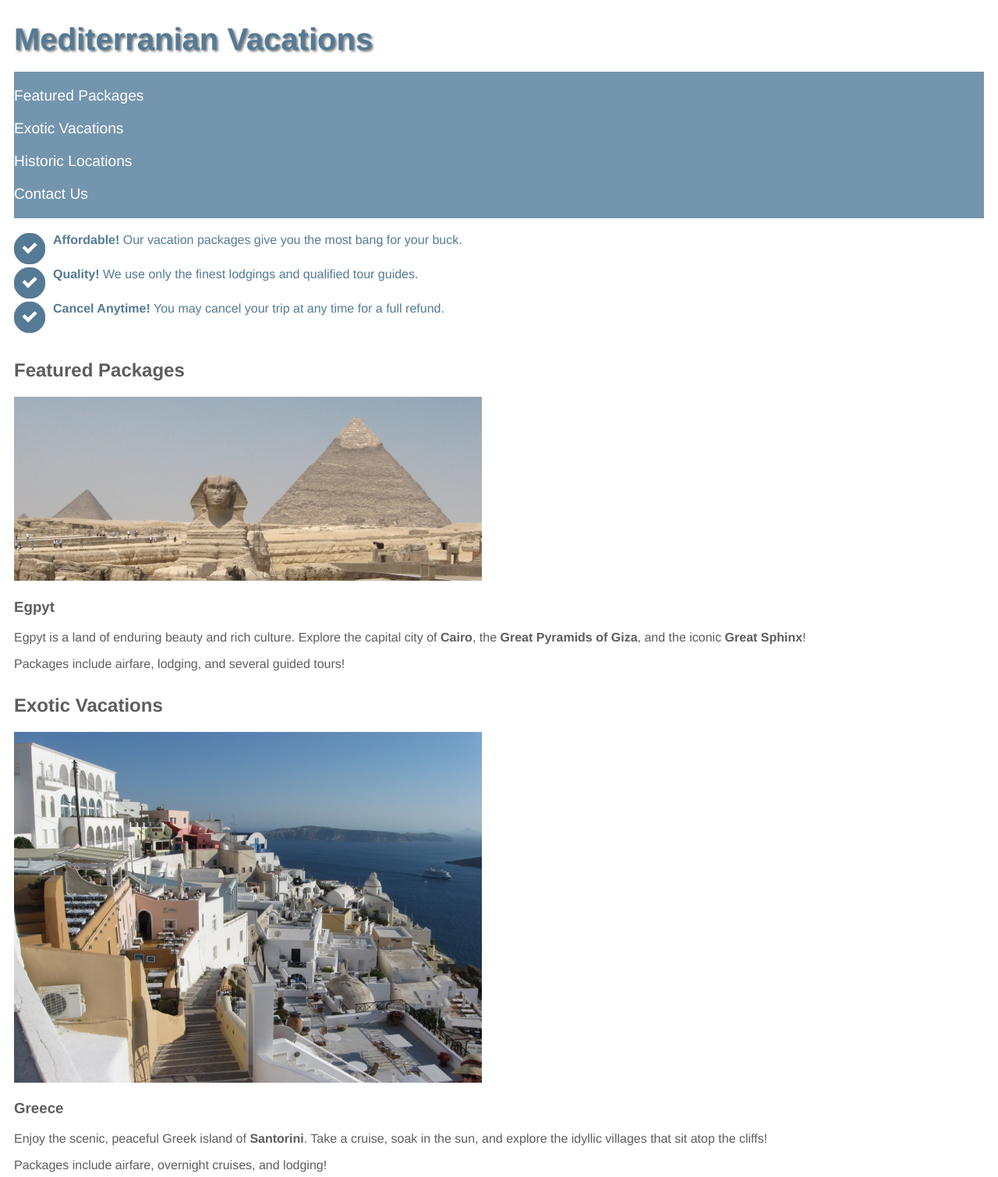
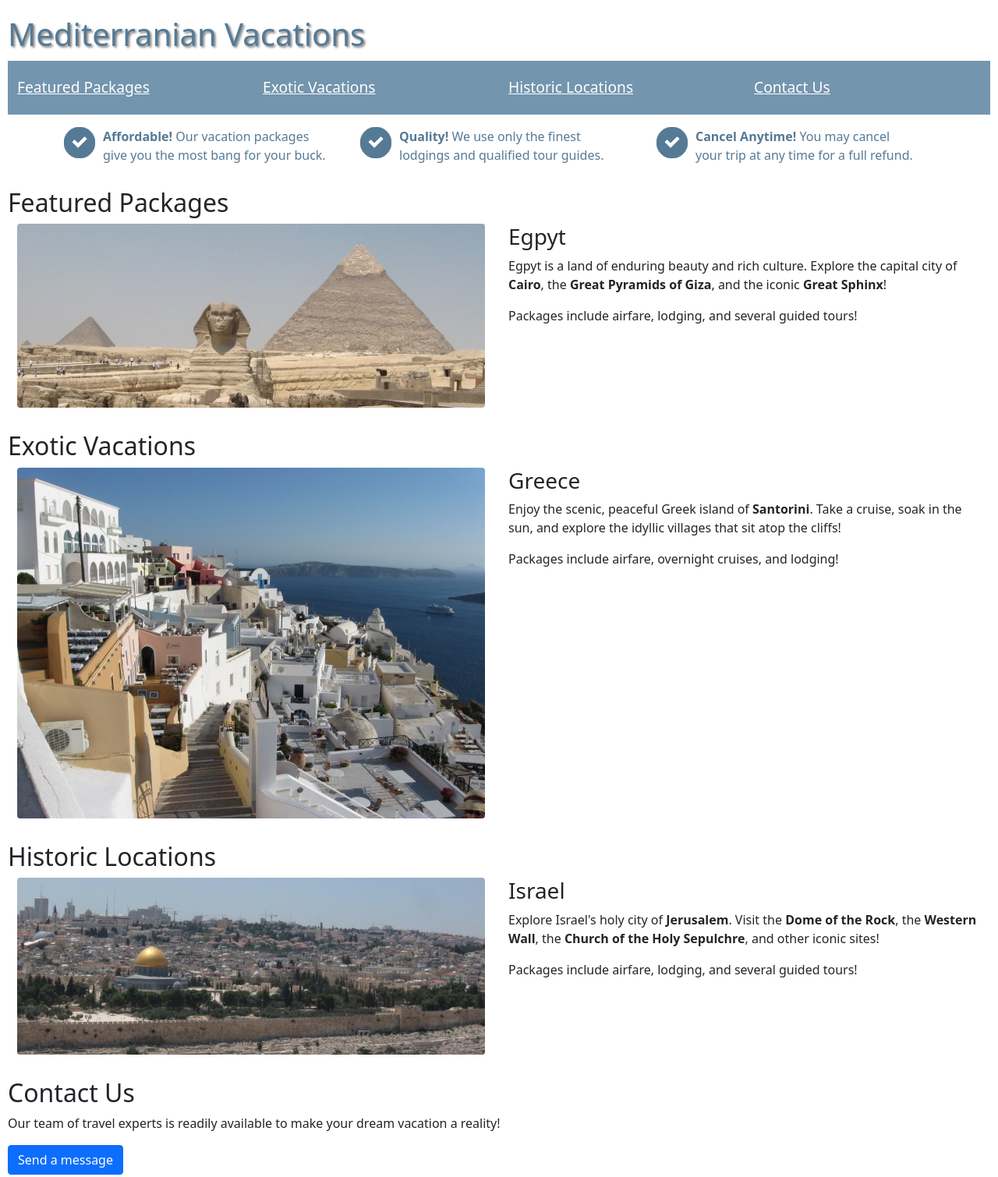
Before and after one commit to minshwemaunghtet/zylabs, a plain HTML site: page section 10/LAB_ Bootstrap for a vacation website/index.html in a window 1280 px wide. Shown: the top 1510 px of the page at 78% size. Drawn offline with nearby package versions, Linux system fonts and the light colour scheme.

Commit message:
lab 10 done

```diff
--- a/section 10/LAB_ Bootstrap for a vacation website/index.html
+++ b/section 10/LAB_ Bootstrap for a vacation website/index.html
@@ -4,23 +4,27 @@
    <title>Bootstrap Lab</title>
    <meta name="viewport" content="width=device-width, initial-scale=1">
    <link rel="stylesheet" href="styles.css">
+   <link rel="stylesheet" href="https://cdn.jsdelivr.net/npm/bootstrap@5.1.3/dist/css/bootstrap.min.css"
+      integrity="sha384-1BmE4kWBq78iYhFldvKuhfTAU6auU8tT94WrHftjDbrCEXSU1oBoqyl2QvZ6jIW3"
+      crossorigin="anonymous">
    <script src="script.js" defer></script>
+   <script src="https://cdn.jsdelivr.net/npm/bootstrap@5.1.3/dist/js/bootstrap.min.js"></script>
 </head>
 <body>
    <header>
       <h1>Mediterranian Vacations</h1>
    </header>
-   <nav>
-      <ul>
-         <li><a href="#featured">Featured Packages</a></li>
-         <li><a href="#exotic">Exotic Vacations</a></li>
-         <li><a href="#historic">Historic Locations</a></li>
-         <li><a href="#contact">Contact Us</a></li>
+   <nav class="container-fluid">
+      <ul class="row">
+         <li class="col-md"><a href="#featured">Featured Packages</a></li>
+         <li class="col-md"><a href="#exotic">Exotic Vacations</a></li>
+         <li class="col-md"><a href="#historic">Historic Locations</a></li>
+         <li class="col-md"><a href="#contact">Contact Us</a></li>
       </ul>
    </nav>
-   <div id="benefits">
-      <div>
-         <div class="benefits-inner-container">
+   <div id="benefits" class="container">
+      <div class="row">
+         <div class="benefits-inner-container col-sm">
             <div>
                <img src="checkmark.png" alt="checkmark">
             </div>
@@ -29,7 +33,7 @@
                the most bang for your buck.
             </div>
          </div>
-         <div class="benefits-inner-container">
+         <div class="benefits-inner-container col-sm">
             <div>
                <img src="checkmark.png" alt="checkmark">
             </div>
@@ -38,7 +42,7 @@
                and qualified tour guides.
             </div>
          </div>
-         <div class="benefits-inner-container">
+         <div class="benefits-inner-container col-sm">
             <div>
                <img src="checkmark.png" alt="checkmark">
             </div>
@@ -55,10 +59,10 @@
          <h2>Featured Packages</h2>
          <div class="container-fluid">
             <div class="row">
-               <div>
-                  <img src="egypt_600.jpg" alt="Great Sphyinx and pyramid">
+               <div class="col-lg">
+                  <img src="egypt_600.jpg" alt="Great Sphyinx and pyramid" class="rounded img-fluid">
                </div>
-               <div>
+               <div class="col-lg">
                   <h3>Egpyt</h3>
                   <p>Egpyt is a land of enduring beauty and rich culture.
                      Explore the capital city of <strong>Cairo</strong>,
@@ -75,12 +79,12 @@
 
       <section id="exotic">
          <h2>Exotic Vacations</h2>
-         <div>
-            <div>
-               <div>
-                  <img src="greece_600.jpg" alt="Arial view of Santorini">
+         <div class="container-fluid">
+            <div class="row">
+               <div class="col-lg">
+                  <img src="greece_600.jpg" alt="Arial view of Santorini" class="rounded img-fluid">
                </div>
-               <div>
+               <div class="col-lg">
                   <div>
                      <h3>Greece</h3>
                      <p>Enjoy the scenic, peaceful Greek island of <strong>Santorini</strong>.
@@ -98,12 +102,12 @@
 
       <section id="historic">
          <h2>Historic Locations</h2>
-         <div>
-            <div>
-               <div>
-                  <img src="israel_600.jpg" alt="Jerusalem city scape">
+         <div class="container-fluid">
+            <div class="row">
+               <div class="col-lg">
+                  <img src="israel_600.jpg" alt="Jerusalem city scape" class="rounded img-fluid">
                </div>
-               <div>
+               <div class="col-lg">
                   <div>
                      <h3>Israel</h3>
                      <p>Explore Israel's holy city of <strong>Jerusalem</strong>.
@@ -170,6 +174,7 @@
                   <div class="modal-footer">
                      <button type="button" class="btn btn-secondary" data-dismiss="modal">Close</button>
                      <button type="button" class="btn btn-primary" data-dismiss="modal">Send message</button>
+                     <div id="conf-alert" class="alert alert-success collapse">Thank you! We will contact you soon!</div>
                   </div>
                </div>
             </div>
--- a/section 10/LAB_ Flexbox Styling/styles.css
+++ b/section 10/LAB_ Flexbox Styling/styles.css
@@ -1,4 +1,47 @@
 /* Add your styles here */
+header {
+   display: flex;
+   justify-content: space-between;
+}
+
+.content {
+   display: flex;
+   flex-wrap: wrap;
+}
+
+.main-content {
+   display: flex;
+   flex-wrap: wrap;
+   flex-grow: 1;
+   flex-basis: 70%;
+}
+
+.title {
+   display: flex;
+   align-items: baseline;
+}
+
+.summary {
+   display: flex;
+   justify-content: space-evenly;
+   flex-grow: 1;
+   flex-basis: 100%;
+}
+
+.summary  div {
+   display: flex;
+   justify-content: space-between;
+}
+
+.ingredients, .directions {
+   flex-grow: 1;
+   flex-basis: 45%;
+}
+
+.related-content {
+   flex-grow: 1;
+   flex-basis: 20%;
+}
 
 /* Given CSS rules below */
 body {
--- a/section 10/LAB_ Media queries for a vacation website/styles.css
+++ b/section 10/LAB_ Media queries for a vacation website/styles.css
@@ -88,7 +88,35 @@ main > section {
 }
 
 /* TODO: Add media query for 600px breakpoint */
+@media screen and (min-width: 600px) {
+   .benefits-container {
+      display: flex;
+      flex-direction: row;
+   }
+}
 
 /* TODO: Add media query for 700px breakpoint */
+@media screen and (min-width: 700px) {
+   nav li {
+      display: inline;
+   }
+   header > h1 {
+      font-size: 3rem;
+   }
+}
+
 
 /* TODO: Add media query for 800px breakpoint */
+@media screen and (min-width: 800px) {
+   .vacation-container img {
+      width: 50vw;
+   }
+   .vacation-container {
+      display: flex;
+      flex-direction: row;
+      align-items: center;
+   }
+   .vacation-container > div {
+      margin-left: 20px;
+   }
+}
--- a/section 10/LAB_ Recipe with flexbox/styles.css
+++ b/section 10/LAB_ Recipe with flexbox/styles.css
@@ -1,4 +1,47 @@
 /* Add your styles here */
+header {
+   display: flex;
+   justify-content: space-between;
+}
+
+.content {
+   display: flex;
+   flex-wrap: wrap;
+}
+
+.main-content {
+   display: flex;
+   flex-wrap: wrap;
+   flex-grow: 1;
+   flex-basis: 70%;
+}
+
+.title {
+   display: flex;
+   align-items: baseline;
+}
+
+.summary {
+   display: flex;
+   justify-content: space-evenly;
+   flex-grow: 1;
+   flex-basis: 100%;
+}
+
+.summary  div {
+   display: flex;
+   justify-content: space-between;
+}
+
+.ingredients, .directions {
+   flex-grow: 1;
+   flex-basis: 45%;
+}
+
+.related-content {
+   flex-grow: 1;
+   flex-basis: 20%;
+}
 
 /* Given CSS rules below */
 body {
--- a/section 10/LAB_ Responsive images for a vacation website/styles.css
+++ b/section 10/LAB_ Responsive images for a vacation website/styles.css
@@ -28,3 +28,10 @@ header > h1 {
 }
 
 /* TODO: Add ul rule to show check.svg in background */
+ul {
+   list-style-type: none;
+   background-image: url(check.svg);
+   background-repeat: no-repeat;
+   background-position: center;
+   background-size: 60vw;
+}
```
Also changed, not shown: section 10/LAB_ Responsive images for a vacation website/egypt.html (+16 -3 lines), 2 other files.
